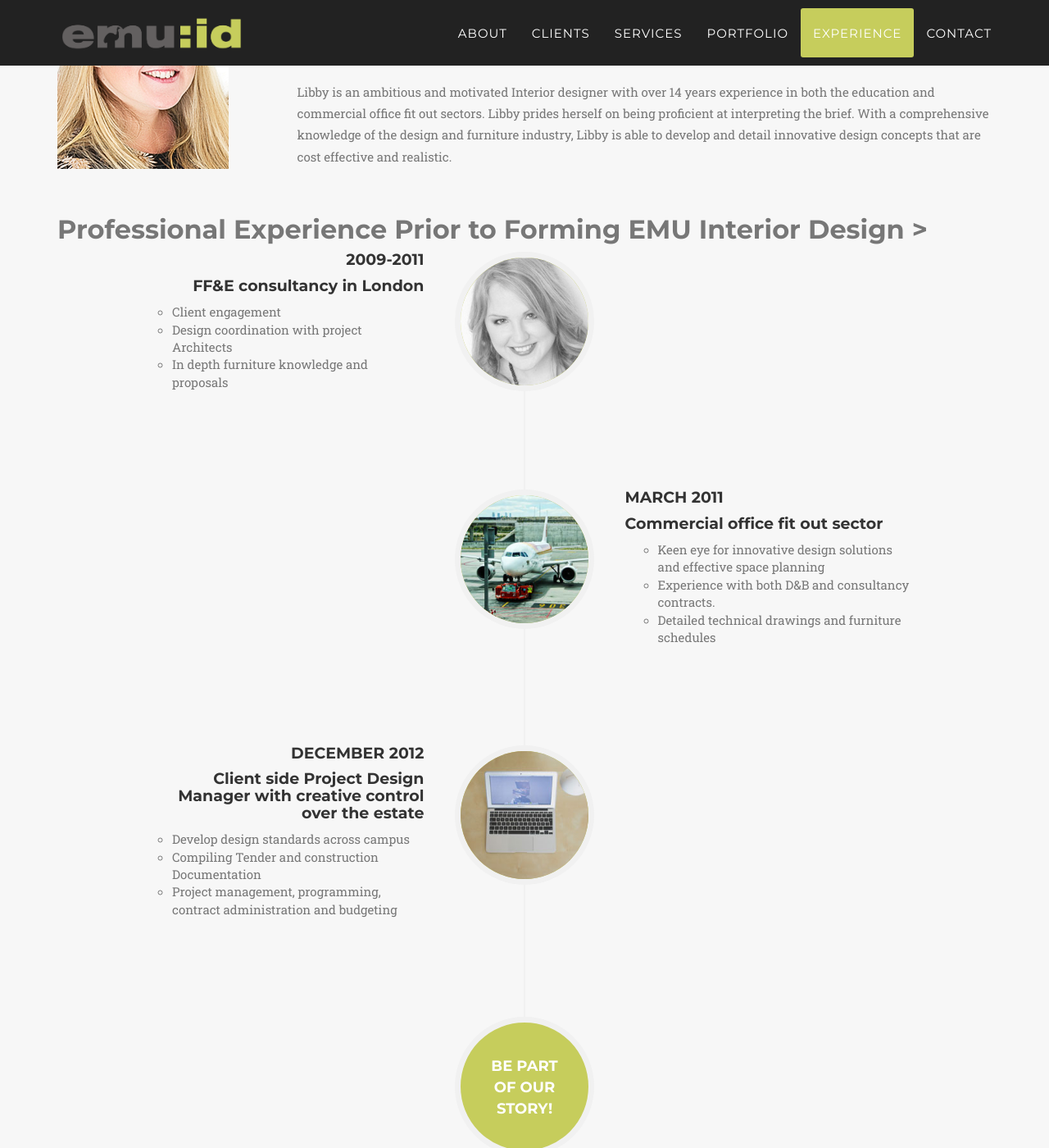
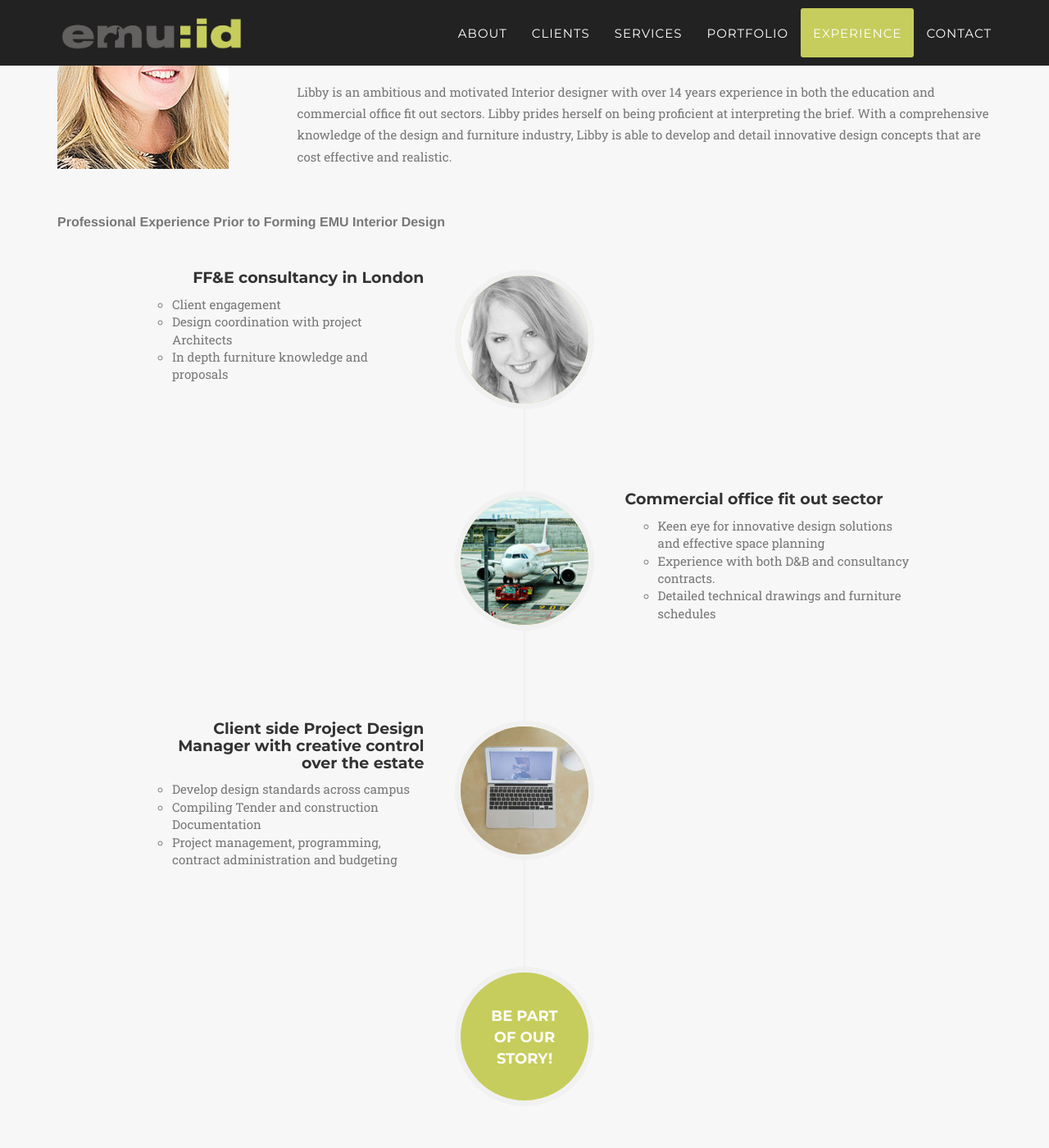
Before and after one commit to emuid/emuid.github.io, a Jekyll site: the page built from index.html, in a window 1280 px wide and 1400 px high, scrolled down 4963 px. Shown: the whole window at 82% size. Built offline with Jekyll 4.4.1, drawn with Linux system fonts in a browser that asks for light colours; some web fonts are replaced.

Commit message:
adjust timeline

```diff
--- a/_includes/team.html
+++ b/_includes/team.html
@@ -19,7 +19,7 @@
             </div>
             <div class="row">
                 <div class="col-lg-12">
-                    <h2 class="section-subheading text-muted"><strong>Professional Experience Prior to Forming EMU Interior Design </strong>></h2>
+                    <h3 class="section-subheading text-muted"><strong>Professional Experience Prior to Forming EMU Interior Design </strong></h3>
                 </div>
             </div>
             <div class="row">
@@ -31,7 +31,7 @@
                             </div>
                             <div class="timeline-panel">
                                 <div class="timeline-heading">
-                                    <h4>2009-2011</h4>
+                                    <!-- <h4>2009-2011</h4> -->
                                     <h4 class="subheading">FF&E consultancy in London</h4>
                                 </div>
                                 <div class="timeline-body">
@@ -49,7 +49,7 @@
                             </div>
                             <div class="timeline-panel">
                                 <div class="timeline-heading">
-                                    <h4>March 2011</h4>
+                                    <!-- <h4>March 2011</h4> -->
                                     <h4 class="subheading">Commercial office fit out sector</h4>
                                 </div>
                                 <div class="timeline-body">
@@ -67,7 +67,7 @@
                             </div>
                             <div class="timeline-panel">
                                 <div class="timeline-heading">
-                                    <h4>December 2012</h4>
+                                    <!-- <h4>December 2012</h4> -->
                                     <h4 class="subheading">Client side Project Design Manager with creative control over the estate</h4>
                                 </div>
                                 <div class="timeline-body">
```
